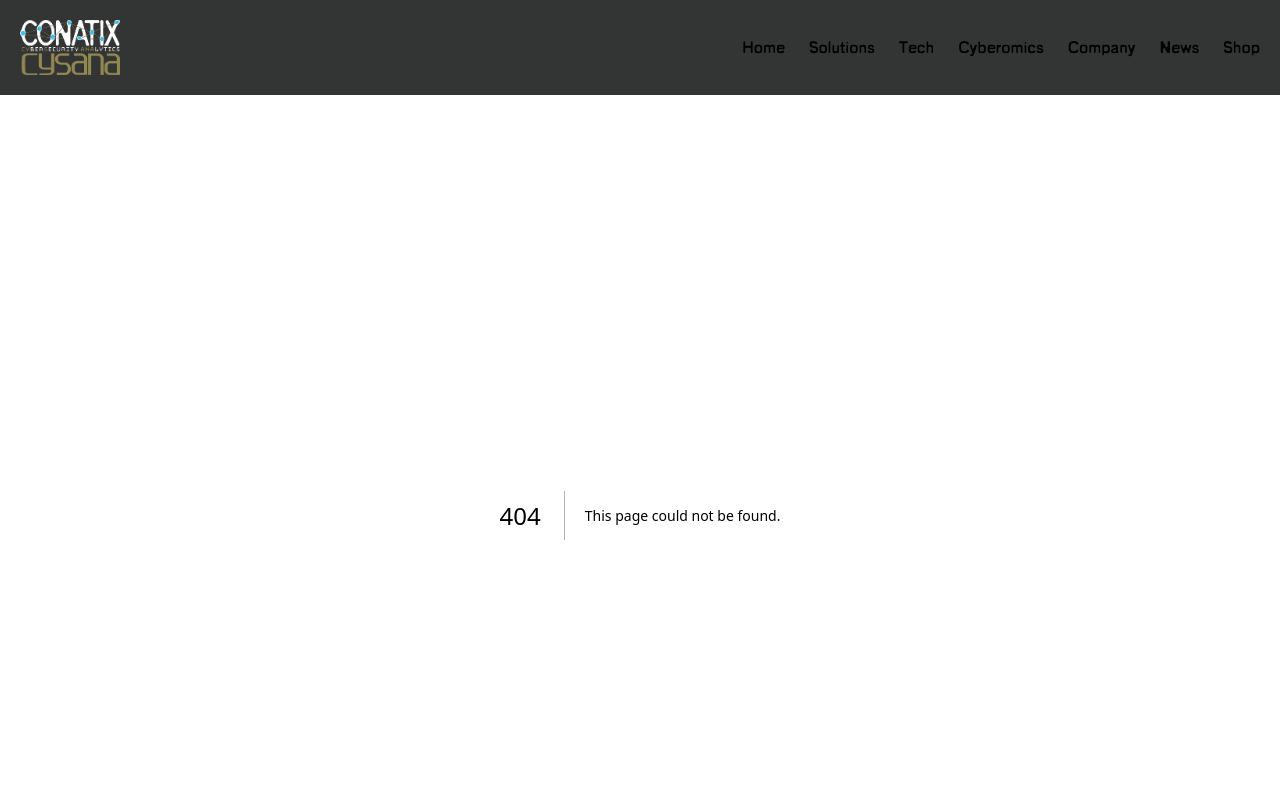
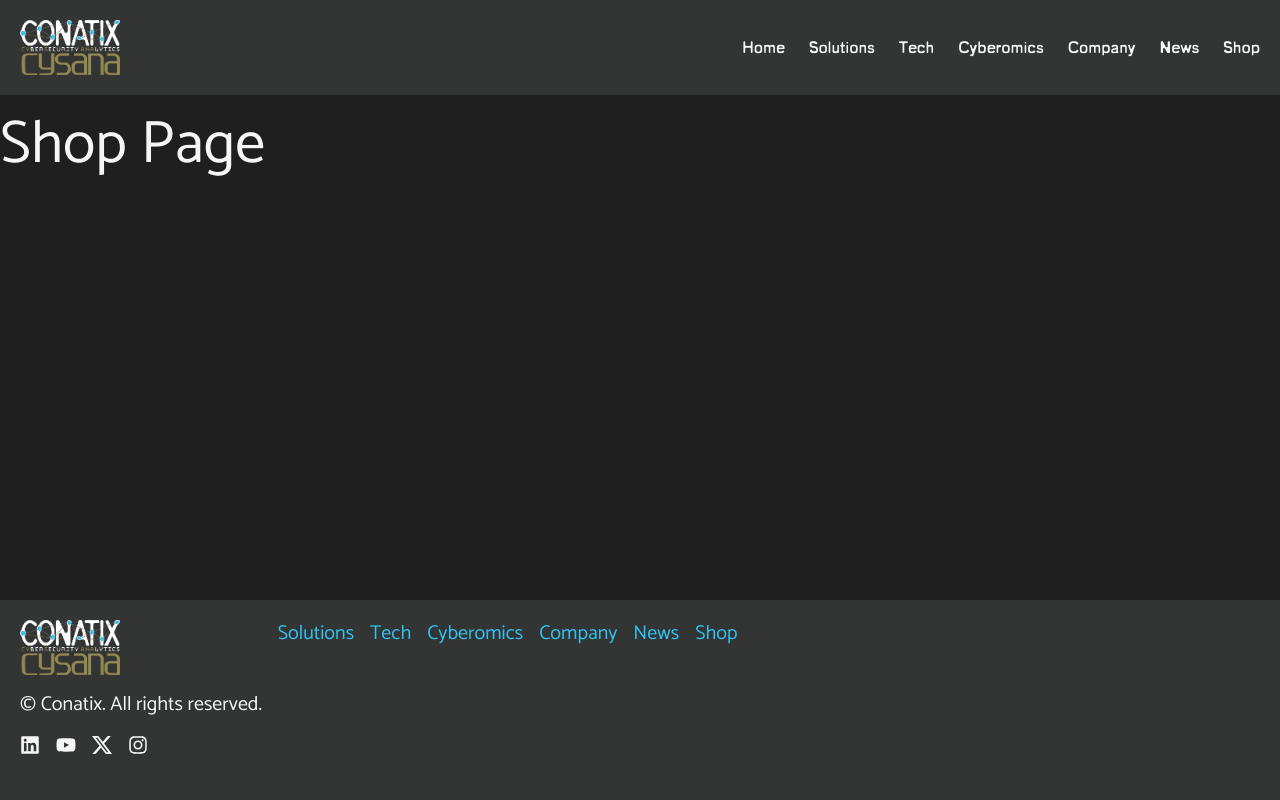
Before and after one commit to dineeshafernando/Conatix_Website_Frontend, a Next.js app: page /shop in a window 1280 px wide. Before the commit this address had no page. Shown: the top 800 px of the page. Built offline with nearby package versions, Linux system fonts and the light colour scheme.

Commit message:
create cyberomics and shop template page

```diff
--- /dev/null
+++ b/src/app/cyberomics/page.tsx
@@ -0,0 +1,7 @@
+export default function CyberomicsPage() {
+  return (
+    <main>
+      <h1>Cyberomics Page</h1>
+    </main>
+  )
+}
--- /dev/null
+++ b/src/app/shop/page.tsx
@@ -0,0 +1,7 @@
+export default function ShopPage() {
+  return (
+    <main>
+      <h1>Shop Page</h1>
+    </main>
+  )
+}
```
